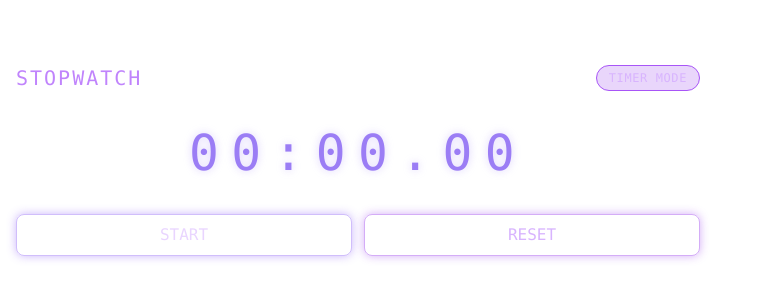
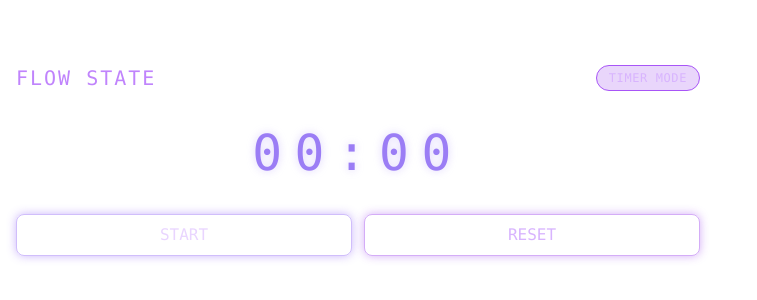
Before and after one commit to XojProjects/notion-timer-widget, a React (Create React App) app: page / in a window 1280 px wide. Shown: the part 240-540 px from the top of the page, without its empty margins (0-757 px from the left). Built offline with nearby package versions, Linux system fonts and the light colour scheme.

Commit message:
Refactor stopwatch and timer to remove milliseconds
Removed milliseconds state and related logic from the stopwatch and timer functionalities. Updated UI elements to reflect new mode names.

```diff
--- a/src/App.js
+++ b/src/App.js
@@ -4,7 +4,6 @@ import './App.css';
 export default function App() {
   const [mode, setMode] = useState('stopwatch');
   const [time, setTime] = useState(0);
-  const [milliseconds, setMilliseconds] = useState(0);
   const [isRunning, setIsRunning] = useState(false);
   const [inputMinutes, setInputMinutes] = useState('');
 
@@ -22,13 +21,8 @@ export default function App() {
         if (mode === 'stopwatch') {
           const elapsedTime = Date.now() - startTime;
           const newSeconds = Math.floor(elapsedTime / 1000);
-          const newMilliseconds = Math.floor((elapsedTime % 1000) / 10);
-
           setTime(newSeconds);
-          setMilliseconds(newMilliseconds);
         } else {
-          setMilliseconds(prev => {
-            if (prev === 0) {
           setTime(prevTime => {
             if (prevTime <= 0) {
               setIsRunning(false);
@@ -36,23 +30,19 @@ export default function App() {
             }
             return prevTime - 1;
           });
-              return 99;
         }
-            return prev - 1;
-          });
-        }
-      }, 10);
+      }, 1000);
     }
 
     return () => clearInterval(intervalId);
   }, [isRunning, mode]);
 
-  const formatTime = (sec, ms) => {
+  const formatTime = (sec) => {
     const minutes = Math.floor(sec / 60);
     const seconds = sec % 60;
     return `${minutes.toString().padStart(2, '0')}:${seconds
       .toString()
-      .padStart(2, '0')}.${ms.toString().padStart(2, '0')}`;
+      .padStart(2, '0')}`;
   };
 
   const handleStart = () => setIsRunning(true);
@@ -65,14 +55,12 @@ export default function App() {
   const handleReset = () => {
     setIsRunning(false);
     setTime(mode === 'timer' && inputMinutes ? parseInt(inputMinutes) * 60 : 0);
-    setMilliseconds(0);
     localStorage.removeItem('startTime');
   };
 
   const handleModeToggle = () => {
     setIsRunning(false);
     setTime(0);
-    setMilliseconds(0);
     setMode(prev => (prev === 'stopwatch' ? 'timer' : 'stopwatch'));
   };
 
@@ -81,7 +69,6 @@ export default function App() {
     setInputMinutes(value);
     if (value && !isRunning) {
       setTime(parseInt(value) * 60);
-      setMilliseconds(0);
     }
   };
 
@@ -91,14 +78,14 @@ export default function App() {
 
         <div className="flex justify-between items-center mb-4">
           <h2 className="text-xl tracking-widest text-purple-400">
-            {mode === 'stopwatch' ? 'STOPWATCH' : 'TIMER'}
+            {mode === 'stopwatch' ? 'FLOW STATE' : 'TIME MODULE'}
           </h2>
 
           <button
             onClick={handleModeToggle}
             className="px-3 py-1 rounded-full text-xs tracking-wider bg-purple-600/20 border border-purple-500 text-purple-300 hover:bg-purple-600/40"
           >
-            {mode === 'stopwatch' ? 'TIMER MODE' : 'STOPWATCH MODE'}
+            {mode === 'stopwatch' ? 'TIMER MODE' : 'FLOW MODE'}
           </button>
         </div>
 
@@ -113,7 +100,7 @@ export default function App() {
         )}
 
         <div className="text-[3.1rem] text-center my-6 tracking-[0.25em] text-[#9b7df5] drop-shadow-[0_0_4px_rgba(155,125,245,0.35)]">
-          {formatTime(time, milliseconds)}
+          {formatTime(time)}
         </div>
 
         <div className="flex gap-3">
```
Lines whose indentation alone changed are shown as unchanged.
